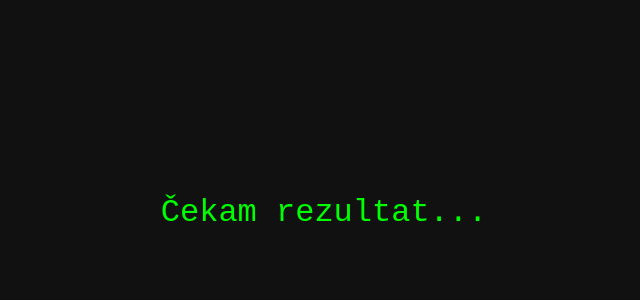
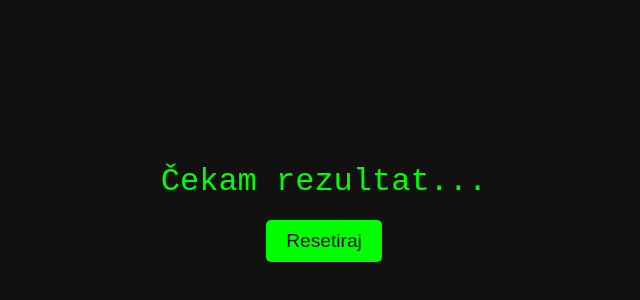
Before and after one commit to magicleon3005/magic-eye-backend, a website: page public/index.html in a window 1280 px wide. Shown: the part 188-488 px from the top of the page, without its empty margins (316-956 px from the left). Drawn offline with Linux system fonts and the light colour scheme; no server answers.

Commit message:
Update index.html

```diff
--- a/public/index.html
+++ b/public/index.html
@@ -1,4 +1,3 @@
-
 <!DOCTYPE html>
 <html lang="hr">
 <head>
@@ -10,16 +9,33 @@
             color: #0f0;
             font-size: 2rem;
             display: flex;
+            flex-direction: column;
             justify-content: center;
             align-items: center;
             height: 100vh;
             margin: 0;
             font-family: monospace;
         }
+
+        button {
+            margin-top: 20px;
+            padding: 10px 20px;
+            font-size: 1.2rem;
+            background-color: #0f0;
+            color: #111;
+            border: none;
+            cursor: pointer;
+            border-radius: 5px;
+        }
+
+        button:hover {
+            background-color: #0a0;
+        }
     </style>
 </head>
 <body>
     <div id="result">Čekam rezultat...</div>
+    <button onclick="resetResult()">Resetiraj</button>
 
     <script>
         async function fetchResult() {
@@ -28,6 +44,11 @@
             document.getElementById('result').innerText = data.selectedWord ? `Odabrano: ${data.selectedWord}` : 'Čekam rezultat...';
         }
 
+        async function resetResult() {
+            await fetch('/api/reset', { method: 'POST' });
+            document.getElementById('result').innerText = 'Čekam rezultat...';
+        }
+
         setInterval(fetchResult, 1000);
     </script>
 </body>
```
